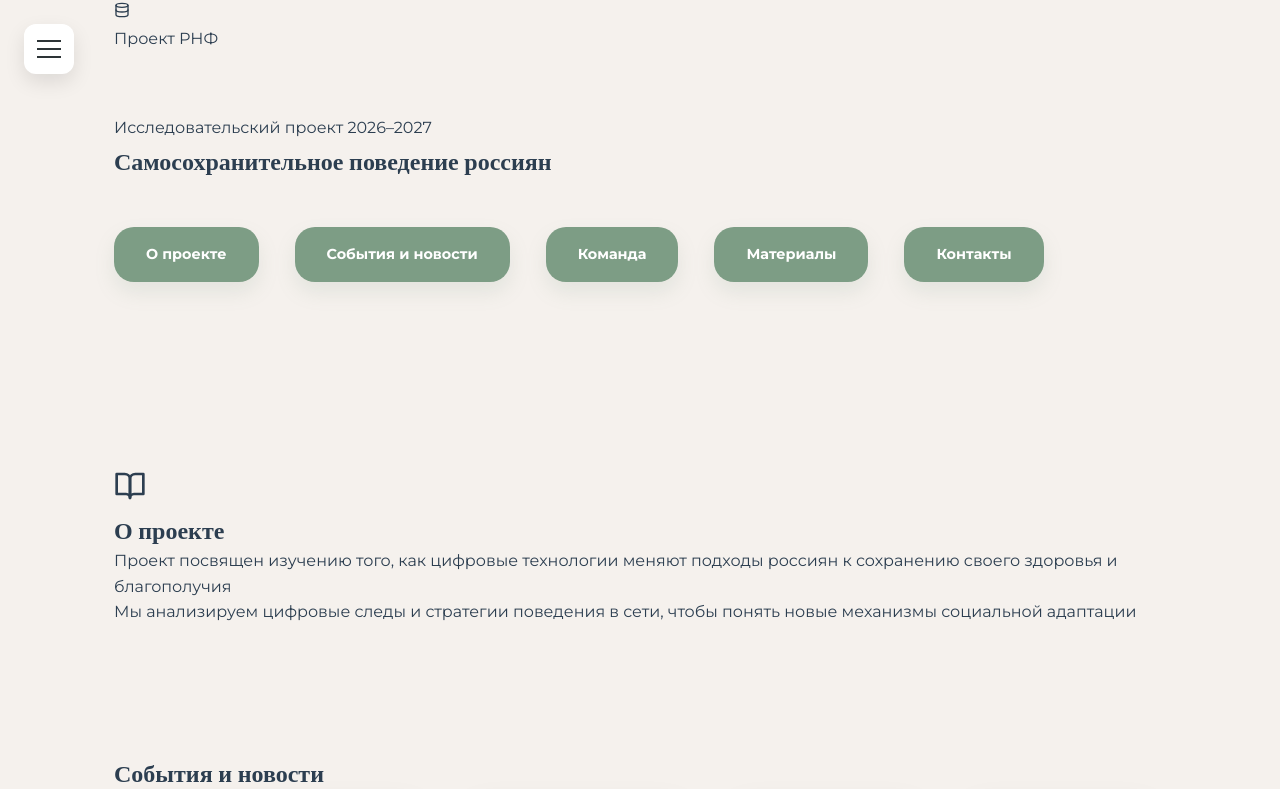
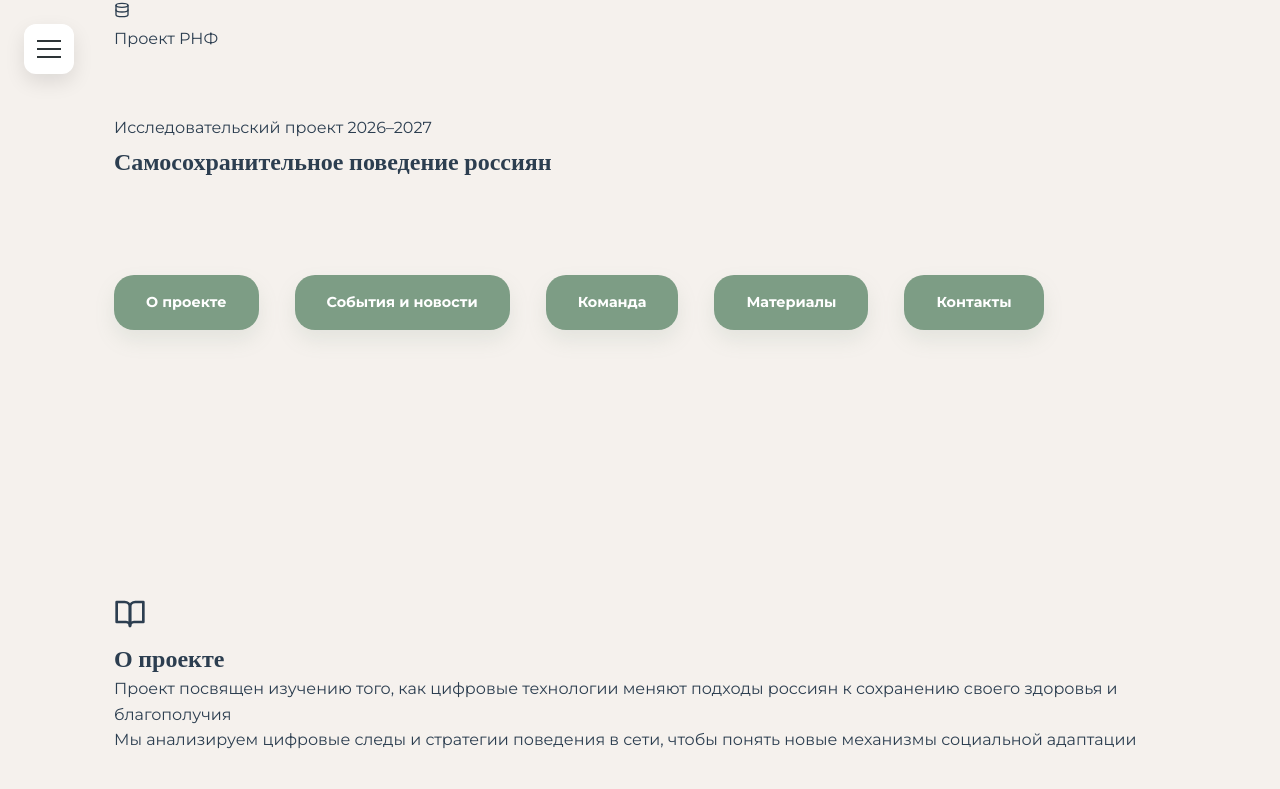
Before and after one commit to digital-selfcare/digital-selfcare.github.io, a React (Vite) app: page / in a window 1280 px wide. Shown: the top 789 px of the page. Built offline with nearby package versions, Linux system fonts and the light colour scheme; a web font is replaced by a local one.

Commit message:
Layout: Centered buttons

```diff
--- a/src/App.jsx
+++ b/src/App.jsx
@@ -53,7 +53,7 @@ function App() {
         ))}
       </div>
 
-      {/* Simple Header - Hide Logo when menu is open for cleaner look */}
+      {/* Simple Header */}
       {!isMenuOpen && (
         <header className="fixed w-full z-40 py-6 px-8 bg-white/90 backdrop-blur-md border-b border-gray-100">
           <div className="container flex justify-end items-center">
@@ -67,18 +67,19 @@ function App() {
         </header>
       )}
 
-      {/* Hero Section */}
-      <section className="pt-48 pb-24 relative overflow-hidden bg-beige/5">
+      {/* Hero Section - Increased Bottom Padding */}
+      <section className="pt-48 pb-32 relative overflow-hidden bg-beige/5">
         <div className="geo-circle bg-sage/5 w-[600px] h-[600px] -top-40 -left-40" />
         <div className="container relative z-10">
           <div className="max-w-4xl">
             <span className="inline-block px-3 py-1 rounded-full bg-sage/10 text-sage font-bold text-[10px] mb-6 uppercase tracking-widest">
               Исследовательский проект 2026–2027
             </span>
-            <h1 className="text-4xl md:text-6xl mb-8 leading-[1.1] font-playfair font-bold text-text">
+            <h1 className="text-4xl md:text-6xl leading-[1.1] font-playfair font-bold text-text">
               {content.hero.title}
             </h1>
 
+            {/* BUTTON GROUP POSITIONED IN THE MIDDLE */}
             <div className="btn-group-custom">
               {menuItems.map((item) => (
                 <a key={item.id} href={`#${item.id}`} className="btn px-8 py-4 text-sm transition-all hover:scale-105 active:scale-95">
--- a/src/index.css
+++ b/src/index.css
@@ -217,8 +217,8 @@ section {
   display: flex;
   flex-wrap: wrap;
   gap: 24px !important;
-  margin-top: 3rem;
-  margin-bottom: 3rem;
+  margin-top: 6rem; /* Increased top margin */
+  margin-bottom: 8rem; /* Increased bottom margin */
 }
 
 .btn-group-custom .btn {
```
